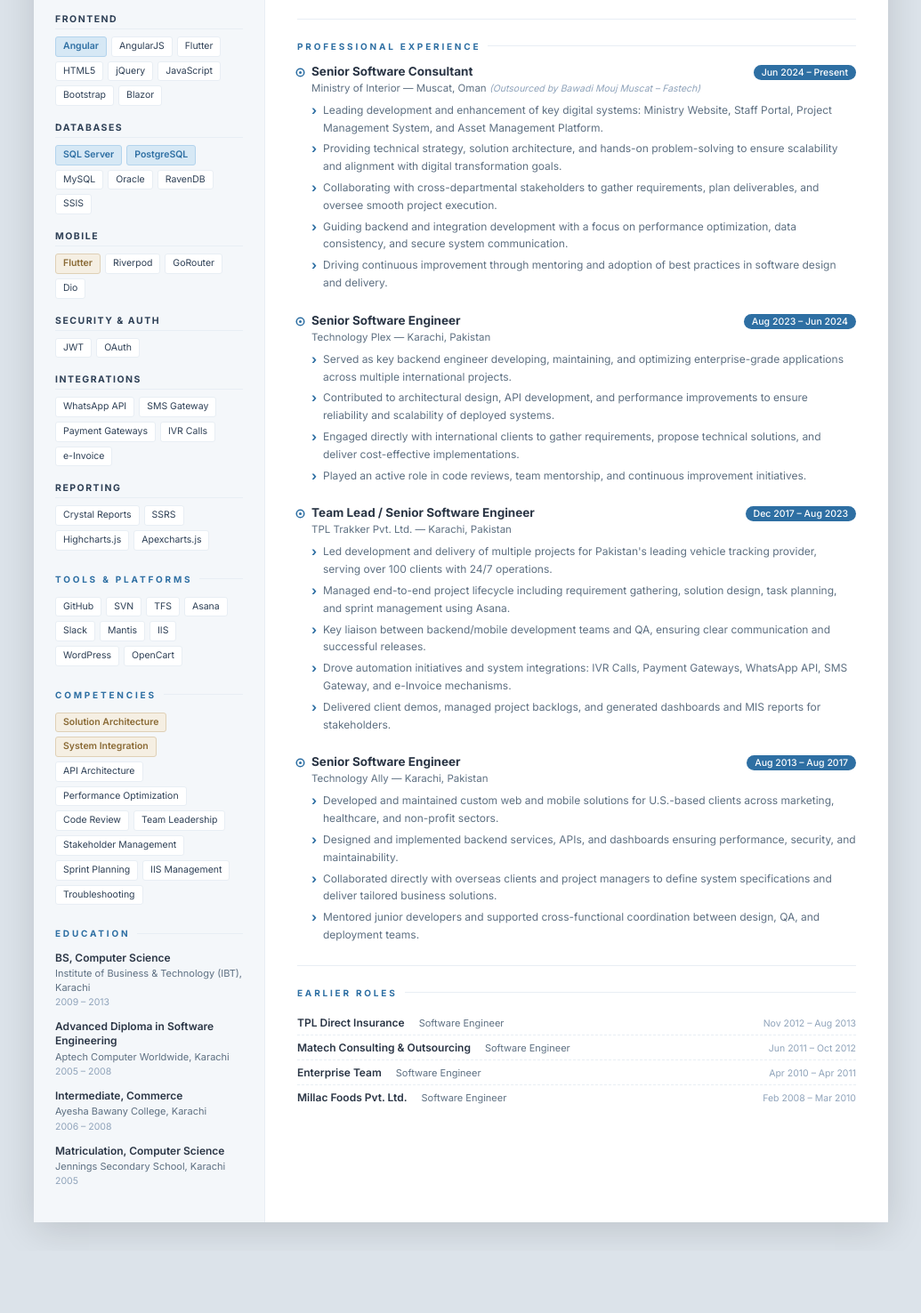
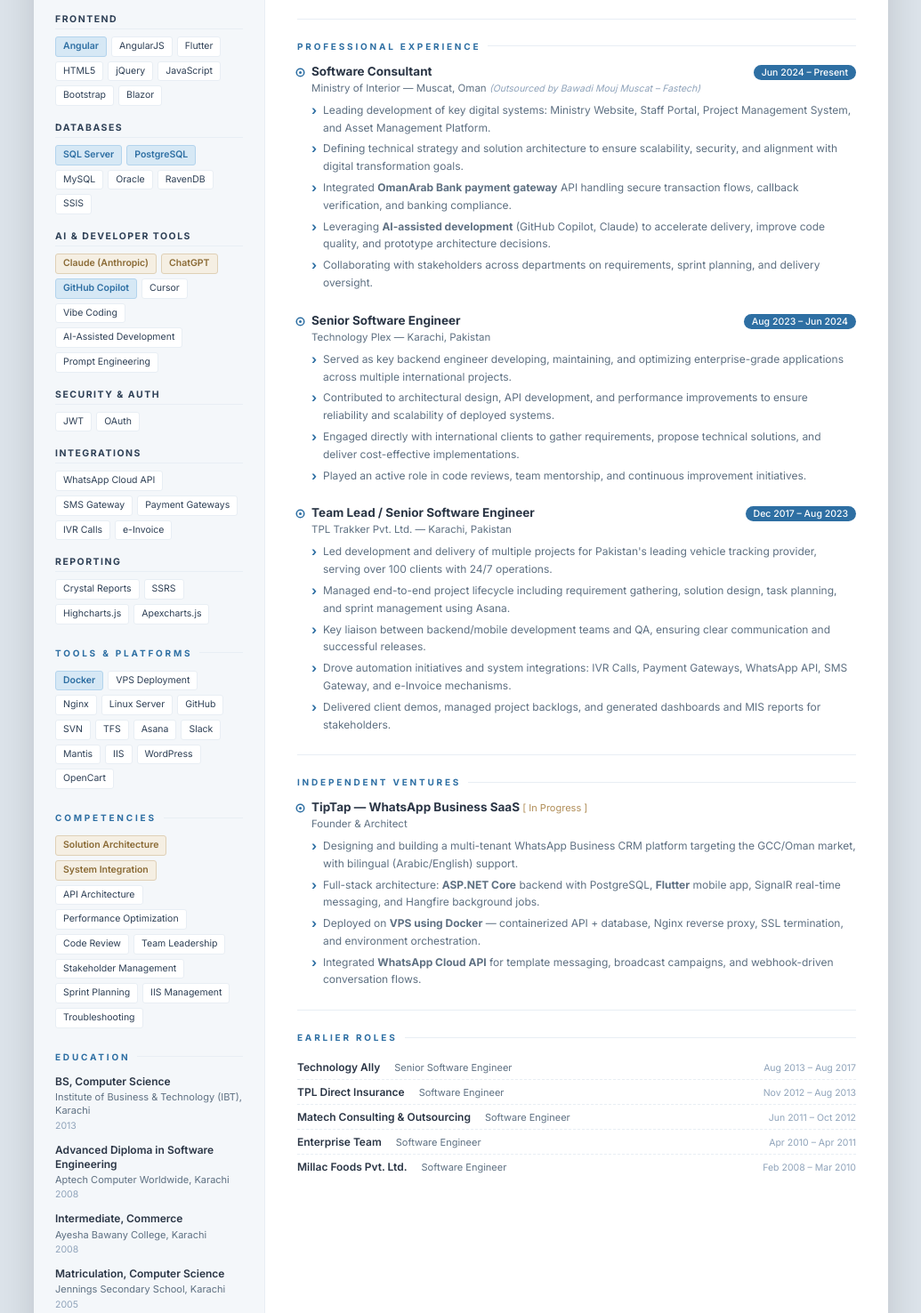
Before and after one commit to khalidmandviwala/Resume, a plain HTML site: page KhalidSalam_Resume.html in a window 1280 px wide. Shown: the part 431-1907 px from the top of the page at 89% size, without its empty margins (122-1157 px from the left). Before the commit the page ends 1837 px from the top, so only its background shows below. Drawn offline with Linux system fonts and the light colour scheme.

Commit message:
Revise Khalid Salam's resume content and layout
Updated resume with new skills, experience, and education details. Adjusted visibility of certain skill groups and refined job descriptions.

```diff
--- a/KhalidSalam_Resume.html
+++ b/KhalidSalam_Resume.html
@@ -367,6 +367,8 @@
   /* ── DIVIDER ── */
   .divider { height: 1px; background: var(--slate-100); margin: 24px 0; }
 
+  .hide { display: none; }
+
   @media print {
     body { background: white; padding: 0; }
     .page { box-shadow: none; width: 100%; }
@@ -380,7 +382,8 @@
   <header class="header">
     <div class="avatar-wrap">
       <!-- Profile photo placeholder – replace src with actual image path -->
-      <div class="avatar-placeholder">MK</div>
+      <!-- <div class="avatar-placeholder">MK</div> -->
+       <img src="dp-cropped.jpg" alt="Muhammad Khalid Salam" />
     </div>
 
     <div class="header-info">
@@ -401,7 +404,7 @@
         </span>
         <span class="contact-item">
           <svg width="13" height="13" viewBox="0 0 24 24" fill="none" stroke="currentColor" stroke-width="2"><path d="M16 8a6 6 0 0 1 6 6v7h-4v-7a2 2 0 0 0-2-2 2 2 0 0 0-2 2v7h-4v-7a6 6 0 0 1 6-6z"/><rect x="2" y="9" width="4" height="12"/><circle cx="4" cy="4" r="2"/></svg>
-          <a href="https://linkedin.com" target="_blank">linkedin.com/in/khalidsalam</a>
+          <a href="https://www.linkedin.com/in/muhammad-khalid-salam-8914a024/" target="_blank">linkedin.com/in/khalidsalam</a>
         </span>
       </div>
     </div>
@@ -461,6 +464,19 @@
         </div>
 
         <div class="skill-group">
+          <div class="skill-group-label">AI & Developer Tools</div>
+          <div class="skill-tags">
+            <span class="tag gold">Claude (Anthropic)</span>
+            <span class="tag gold">ChatGPT</span>
+            <span class="tag accent">GitHub Copilot</span>
+            <span class="tag">Cursor</span>
+            <span class="tag">Vibe Coding</span>
+            <span class="tag">AI-Assisted Development</span>
+            <span class="tag">Prompt Engineering</span>
+          </div>
+      </div>
+
+        <div class="skill-group hide">
           <div class="skill-group-label">Mobile</div>
           <div class="skill-tags">
             <span class="tag gold">Flutter</span>
@@ -481,7 +497,7 @@
         <div class="skill-group">
           <div class="skill-group-label">Integrations</div>
           <div class="skill-tags">
-            <span class="tag">WhatsApp API</span>
+            <span class="tag">WhatsApp Cloud API</span>
             <span class="tag">SMS Gateway</span>
             <span class="tag">Payment Gateways</span>
             <span class="tag">IVR Calls</span>
@@ -504,6 +520,10 @@
       <div class="section">
         <div class="section-title">Tools &amp; Platforms</div>
         <div class="tools-list">
+          <span class="tag accent">Docker</span>
+          <span class="tag">VPS Deployment</span>
+          <span class="tag">Nginx</span>
+          <span class="tag">Linux Server</span>
           <span class="tag">GitHub</span>
           <span class="tag">SVN</span>
           <span class="tag">TFS</span>
@@ -540,19 +560,19 @@
         <div class="edu-item">
           <div class="edu-degree">BS, Computer Science</div>
           <div class="edu-school">Institute of Business &amp; Technology (IBT), Karachi</div>
-          <div class="edu-year">2009 – 2013</div>
+          <div class="edu-year">2013</div>
         </div>
 
         <div class="edu-item">
           <div class="edu-degree">Advanced Diploma in Software Engineering</div>
           <div class="edu-school">Aptech Computer Worldwide, Karachi</div>
-          <div class="edu-year">2005 – 2008</div>
+          <div class="edu-year">2008</div>
         </div>
 
         <div class="edu-item">
           <div class="edu-degree">Intermediate, Commerce</div>
           <div class="edu-school">Ayesha Bawany College, Karachi</div>
-          <div class="edu-year">2006 – 2008</div>
+          <div class="edu-year">2008</div>
         </div>
 
         <div class="edu-item">
@@ -590,7 +610,7 @@
         <!-- MoI -->
         <div class="exp-item">
           <div class="exp-header">
-            <div class="exp-role">Senior Software Consultant</div>
+            <div class="exp-role">Software Consultant</div>
             <div class="exp-period">Jun 2024 – Present</div>
           </div>
           <div class="exp-company">
@@ -598,12 +618,13 @@
             <span>(Outsourced by Bawadi Mouj Muscat – Fastech)</span>
           </div>
           <ul class="exp-bullets">
-            <li>Leading development and enhancement of key digital systems: Ministry Website, Staff Portal, Project Management System, and Asset Management Platform.</li>
-            <li>Providing technical strategy, solution architecture, and hands-on problem-solving to ensure scalability and alignment with digital transformation goals.</li>
-            <li>Collaborating with cross-departmental stakeholders to gather requirements, plan deliverables, and oversee smooth project execution.</li>
-            <li>Guiding backend and integration development with a focus on performance optimization, data consistency, and secure system communication.</li>
-            <li>Driving continuous improvement through mentoring and adoption of best practices in software design and delivery.</li>
-          </ul>
+            <ul class="exp-bullets">
+              <li>Leading development of key digital systems: Ministry Website, Staff Portal, Project Management System, and Asset Management Platform.</li>
+              <li>Defining technical strategy and solution architecture to ensure scalability, security, and alignment with digital transformation goals.</li>
+              <li>Integrated <strong>OmanArab Bank payment gateway</strong> API handling secure transaction flows, callback verification, and banking compliance.</li>
+              <li>Leveraging <strong>AI-assisted development</strong> (GitHub Copilot, Claude) to accelerate delivery, improve code quality, and prototype architecture decisions.</li>
+              <li>Collaborating with stakeholders across departments on requirements, sprint planning, and delivery oversight.</li>
+            </ul>
         </div>
 
         <!-- Tech Plex -->
@@ -638,7 +659,7 @@
         </div>
 
         <!-- Technology Ally -->
-        <div class="exp-item">
+        <div class="exp-item hide">
           <div class="exp-header">
             <div class="exp-role">Senior Software Engineer</div>
             <div class="exp-period">Aug 2013 – Aug 2017</div>
@@ -654,9 +675,31 @@
 
         <div class="divider"></div>
 
+        <!-- Tip-Tap -->
+        <div class="section-title">Independent Ventures</div>
+        <div class="exp-item">
+          <div class="exp-header">
+            <div class="exp-role">TipTap — WhatsApp Business SaaS <span style="font-weight:400; font-size:11px; color:var(--gold);">[ In Progress ]</span></div>
+          </div>
+          <div class="exp-company">Founder &amp; Architect</div>
+          <ul class="exp-bullets">
+            <li>Designing and building a multi-tenant WhatsApp Business CRM platform targeting the GCC/Oman market, with bilingual (Arabic/English) support.</li>
+            <li>Full-stack architecture: <strong>ASP.NET Core</strong> backend with PostgreSQL, <strong>Flutter</strong> mobile app, SignalR real-time messaging, and Hangfire background jobs.</li>
+            <li>Deployed on <strong>VPS using Docker</strong> — containerized API + database, Nginx reverse proxy, SSL termination, and environment orchestration.</li>
+            <li>Integrated <strong>WhatsApp Cloud API</strong> for template messaging, broadcast campaigns, and webhook-driven conversation flows.</li>
+          </ul>
+        </div>
+
+        <div class="divider"></div>
+
         <!-- Past Roles -->
         <div class="section-title">Earlier Roles</div>
         <div class="past-roles">
+          <div class="past-role-row">
+            <div class="past-role-co">Technology Ally</div>
+            <div class="past-role-pos">Senior Software Engineer</div>
+            <div class="past-role-yr">Aug 2013 – Aug 2017</div>
+          </div>
           <div class="past-role-row">
             <div class="past-role-co">TPL Direct Insurance</div>
             <div class="past-role-pos">Software Engineer</div>
```
